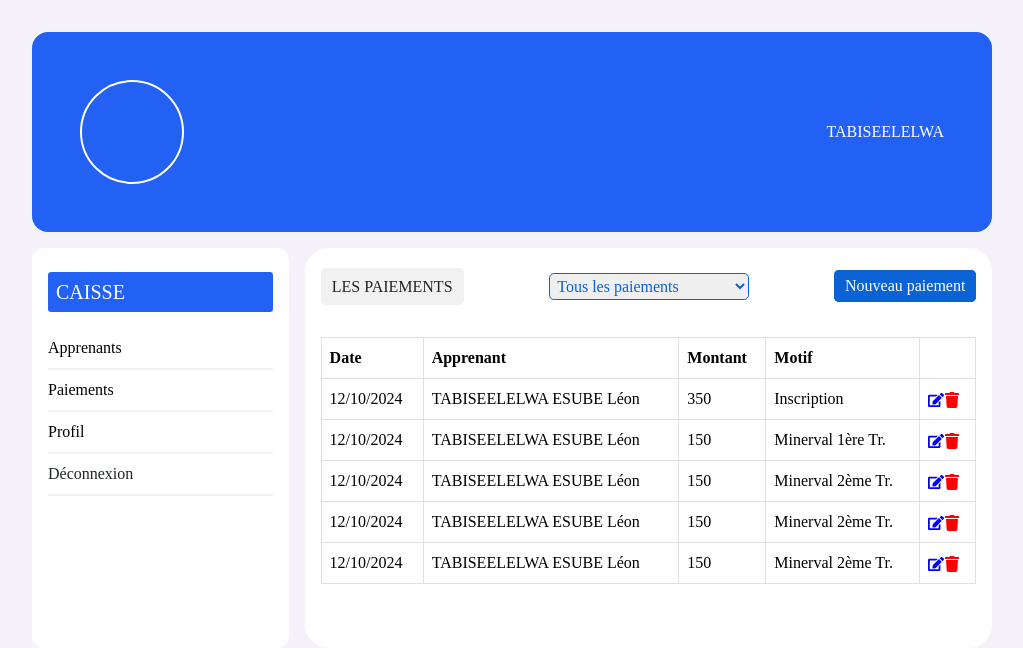
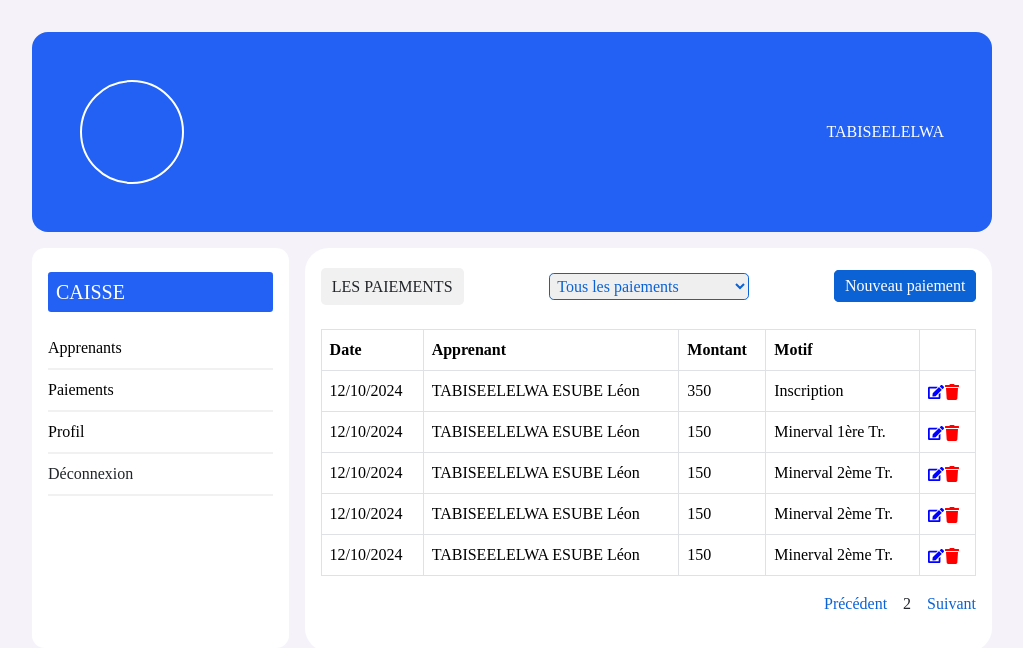
Before and after one commit to tabiseelelwa/shule-frontend, a React (Create React App) app: page /caisse/paiements in a window 1280 px wide. Shown: the top 648 px of the page, without its empty margins (128-1151 px from the left). Built offline with nearby package versions, Linux system fonts and the light colour scheme.

Commit message:
confirmation des boutons de control

```diff
--- a/src/Pages/Caisse/ListApprenant.js
+++ b/src/Pages/Caisse/ListApprenant.js
@@ -95,9 +95,9 @@ const ListApprenant = () => {
         </tbody>
       </table>
       <div className="btnCtrl">
-        <button className="btnPrecedent">Précédent</button>
+        <p className="btnPrecedent">Précédent</p>
         <p className="pageActive">2</p>
-        <button className="btnSuivant">Suivant</button>
+        <p className="btnSuivant">Suivant</p>
       </div>
     </div>
   );
--- a/src/Pages/Caisse/ListPaiement.js
+++ b/src/Pages/Caisse/ListPaiement.js
@@ -81,6 +81,11 @@ const ListPamient = () => {
           </tr>
         </tbody>
       </table>
+      <div className="btnCtrl">
+        <p className="btnPrecedent">Précédent</p>
+        <p className="pageActive">2</p>
+        <p className="btnSuivant">Suivant</p>
+      </div>
     </div>
   );
 };
--- a/src/style/listes.scss
+++ b/src/style/listes.scss
@@ -2,7 +2,7 @@
   display: inline-flex;
   justify-content: space-between;
   width: 100%;
-  margin-bottom: 2rem;
+  margin-bottom: 1.5rem;
   align-items: center;
 
   .titre {
@@ -47,9 +47,10 @@
   gap: 1rem;
   align-items: center;
 
-  button {
-    padding: 0.3rem 0.5rem;
+  .btnPrecedent,
+  .btnSuivant {
     color: #0a62d5;
     border: transparent;
+    cursor: pointer;
   }
 }
```
